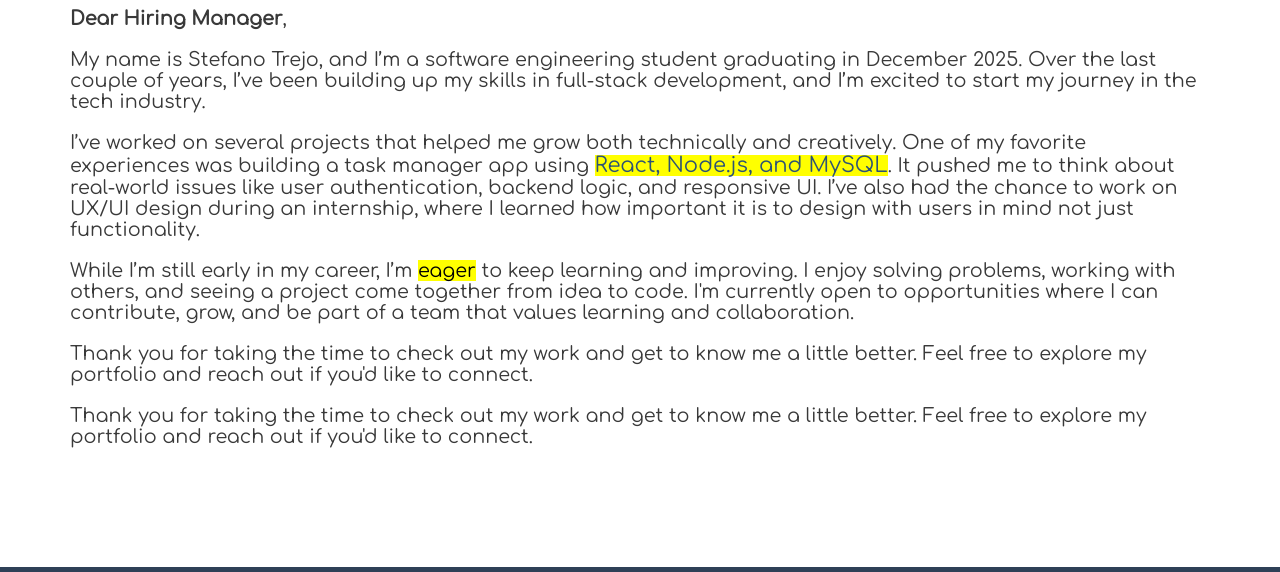
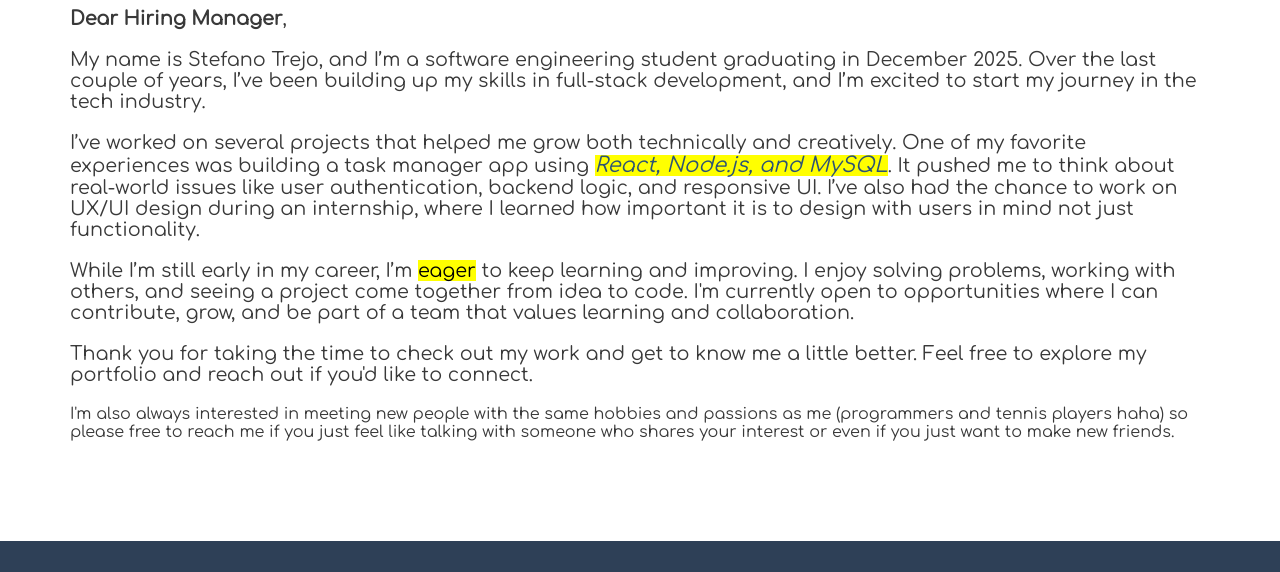
Before and after one commit to strejodv/Bookstore, a website: page coverpage.html in a window 1280 px wide. Shown: the part 228-800 px from the top of the page. Drawn offline with Linux system fonts and the light colour scheme.

Commit message:
almost done push

```diff
--- a/coverpage.html
+++ b/coverpage.html
@@ -39,7 +39,7 @@
 
                 <p>
                     I’ve worked on several projects that helped me grow both technically and creatively.
-                    One of my favorite experiences was building a task manager app using <mark><span class="highlighted">React, Node.js, and MySQL</span></mark>.
+                    One of my favorite experiences was building a task manager app using <em><mark><span class="highlighted">React, Node.js, and MySQL</span></mark></em>.
                     It pushed me to think about real-world issues like user authentication, backend logic, and responsive UI.
                     I’ve also had the chance to work on UX/UI design during an internship, where I learned how important it is to design with users in mind not just functionality.
                 </p>
@@ -54,9 +54,10 @@
                     Thank you for taking the time to check out my work and get to know me a little better. Feel free to explore my portfolio and reach out if you'd like to connect.
                 </p>
 
-                <p>
-                    Thank you for taking the time to check out my work and get to know me a little better. Feel free to explore my portfolio and reach out if you'd like to connect.
-                </p>
+                <article>
+                  I'm also always interested in meeting new people with the same hobbies and passions as me (programmers and tennis players haha) so please free to reach me if you just feel like
+                  talking with someone who shares your interest or even if you just want to make new friends.
+                </article>
             </div>
         </section>
 
```
Also changed, not shown: careerpage.html (+8 -0 lines), 1 other file.
